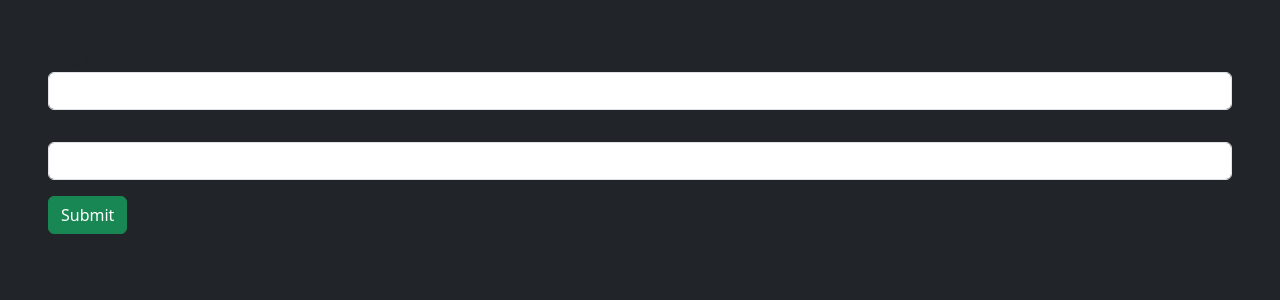
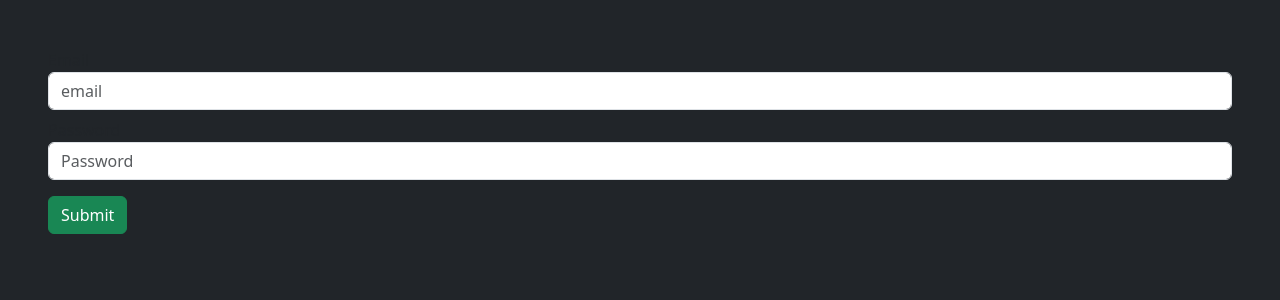
Before and after one commit to kemalh8/examenPhpHusseinKemal, a PHP site: page /register.php in a window 1280 px wide. Shown: the top 300 px of the page. Run offline with PHP 8.4, Linux system fonts and the light colour scheme.

Commit message:
le-dauphine

```diff
--- a/register.php
+++ b/register.php
@@ -42,14 +42,14 @@ if($_SERVER['REQUEST_METHOD'] == 'POST'){
 
     ?>
     <form method="post" action="register.php" class="p-5">
-        <div class="form-group">
+        <div class="form-group ">
             <label for="email">Email</label>
-            <input id="email" name="email" class="form-control">
+            <input id="email" name="email" placeholder="email" class="form-control">
         </div>
 
         <div class="form-group mt-2">
             <label for="password">Password</label>
-            <input id="password" name="password" class="form-control">
+            <input id="password" name="password" placeholder="Password" class="form-control">
         </div>
         <?php
                 if(count($errors) != 0){
```
